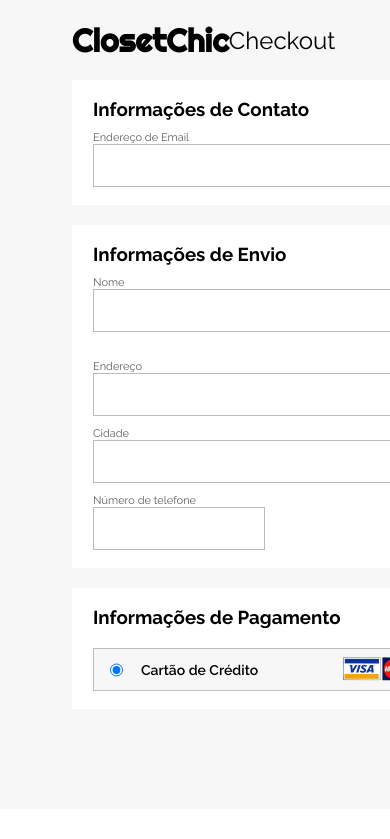
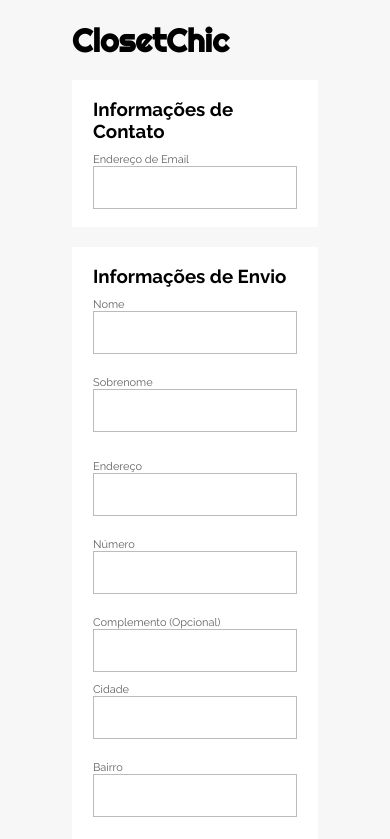
Before and after one commit to patrick-ddeus/closetchic-front, a React (Create React App) app: page /checkout in a window 390 px wide. Shown: the top 839 px of the page. Built offline with nearby package versions, Linux system fonts and the light colour scheme; no server answers; sample sign-in values are in the browser's storage.

Commit message:
implements responsive layout on checkout page

```diff
--- a/src/contexts/cartContext.js
+++ b/src/contexts/cartContext.js
@@ -17,6 +17,7 @@
       if (token) {
         if (cart && cart.length === 0) {
           const products = await closetChicApi.getCartProducts(token);
+          console.log(products)
           setCart(products);
         } else {
           closetChicApi.postCartProducts(cart, token);
--- a/src/pages/CartPage/index.jsx
+++ b/src/pages/CartPage/index.jsx
@@ -113,14 +113,14 @@
             <h1>Carrinho de compras</h1>
             <SectionBreak />
             <ContainerCart>
-            <table style={{width:"100%"}}>
+              <table style={{ width: "100%" }}>
                 <TableDescriptions>
                   <th colSpan={3}>Produto</th>
                   <th>Preço</th>
                   <th>Quantidade</th>
                   <th>Subtotal</th>
                 </TableDescriptions>
-            <tr style={{position:"sticky",top:"50px"}}><td colSpan={6} style={{width:"100%"}}><SectionBreak /></td></tr>
+                <tr style={{ position: "sticky", top: "50px" }}><td colSpan={6} style={{ width: "100%" }}><SectionBreak /></td></tr>
 
                 {cart && cart.length !== 0 ? cart.map((product, index) => (
                   <Product key={index}>
--- a/src/pages/CheckoutPage/CheckoutForm/index.jsx
+++ b/src/pages/CheckoutPage/CheckoutForm/index.jsx
@@ -5,6 +5,7 @@
     InputCheckout,
     PaymentInput,
     PaymentCards,
+    Container
 } from './styles';
 import payments from "../../../assets/payments.png";
 import pix from "../../../assets/pix.png";
@@ -20,7 +21,7 @@
     }
 ) => {
     return (
-        <div>
+        <Container>
             <Divisor>
                 <h3>Informações de Contato</h3>
                 <div>
@@ -174,7 +175,7 @@
                     </PaymentInput>
                 </PaymentCards>
             </Divisor>
-        </div>
+        </Container>
     );
 };
 
--- a/src/pages/CheckoutPage/CheckoutForm/styles.jsx
+++ b/src/pages/CheckoutPage/CheckoutForm/styles.jsx
@@ -1,4 +1,8 @@
 import styled from 'styled-components';
+
+export const Container = styled.div`
+  width:100%;
+`;
 
 export const ShippingGroup = styled.div`
   display:grid;
@@ -8,6 +12,11 @@
   input{
     width:100%;
   }
+
+  @media (max-width: 1200px) {
+    display:grid;
+    grid-template-columns: 1fr;
+    }
 `;
 
 export const InputCheckout = styled.input`
@@ -19,10 +28,14 @@
   ${({ isInvalid }) => isInvalid && `
     background-color: #F9DDD8;
   `}
+
+  @media (max-width: 1200px) {
+    width:100%;
+  }
 `;
 
 export const PaymentInput = styled.div`
-  width:386px;
+  width:100%;
   height:43px;
   background-color:#F7F7F7;
   display:flex;
@@ -48,12 +61,31 @@
     display:flex;
     gap:18px;
   }
+
+  @media (max-width: 1200px) {
+    width:100%;
+  }
+
+  @media screen and (max-width:900px){
+    max-width:100%;
+    width:100%;
+  }
 `;
 
 export const PaymentCards = styled.div`
   display:flex;
+  justify-content: center;
   gap:11px;
   margin-top:20px;
+
+  @media (max-width: 1200px) {
+    width:100%;
+
+  }
+
+  @media screen and (max-width:900px){
+    flex-wrap:wrap;
+  }
 `;
 
 export const Divisor = styled.div`
@@ -81,6 +113,15 @@
         width:100%;
         max-width:782px;
     }
+
+    @media (max-width: 1200px) {
+      display:grid;
+      grid-template-columns: 1fr;
+
+      input{
+        max-width:100%;
+      }
+    }
   }
 
   .city-group{
@@ -94,6 +135,12 @@
         width:100%;
       }
     }
+
+    @media (max-width: 1200px) {
+      display:grid;
+      grid-template-columns: 1fr;
+      max-width:100%;
+    }
   }
 
   .cell-group{
--- a/src/pages/CheckoutPage/styles.jsx
+++ b/src/pages/CheckoutPage/styles.jsx
@@ -11,9 +11,9 @@
 
 export const HeaderCheckout = styled.header`
   padding:20px 0 20px 72px;
-  width:50%;
+  width:100%;
   display:flex;
-  justify-content: space-between;
+  gap:200px;
   align-items:center;
 
   h1{
@@ -25,6 +25,10 @@
     font-family:"Raleway", sans-serif;
     font-weight:400;
   }
+
+  @media (max-width: 1300px) {
+
+  }
 `;
 
 export const GridContainer = styled.div`
@@ -32,12 +36,16 @@
   display:grid;
   grid-template-columns:2fr 1fr;
   gap:10px;
+
+  @media (max-width: 1300px) {
+    grid-template-columns:1fr;
+  }
 `;
 
 export const LeftColumn = styled.div`
     font-family:"Raleway", sans-serif;
     font-weight:400;
-
+    width:100%;
 `;
 
 export const RightColumn = styled.div`
@@ -45,6 +53,11 @@
   background-color:#fff;
   max-height:338px;
   font-family:"Raleway", sans-serif;
+  width:379px;
+
+  @media (max-width: 1300px) {
+    width:100%;
+  }
 `;
 
 export const RightColumnArea = styled.div`
@@ -99,6 +112,9 @@
   font-size:15px;
   margin-top:40px;
   cursor:pointer;
+
+  max-width:386px;
+  margin:0 auto;
 `;
 
 export const Blur = styled.div`
--- a/src/pages/OrdersPage/index.jsx
+++ b/src/pages/OrdersPage/index.jsx
@@ -1,14 +1,49 @@
-import React from 'react';
+import React, { useContext, useEffect, useState } from 'react';
 import Header from '../../components/Header';
+import { UserContext } from '../../contexts/userContext';
+import ClosetChicApi from '../../service/closetChic.api';
+import { Container, Table } from './styles';
+
 const OrdersPage = () => {
+    const [orders, setOrders] = useState([]);
+    const { token } = useContext(UserContext);
 
+    useEffect(() => {
+        async function fetchOrders() {
+            try {
+                const response = await ClosetChicApi.getOrders(token);
+                setOrders(response.orders);
+                console.log(response.orders);
+            } catch (error) {
+                console.error(error);
+            }
+        }
+        fetchOrders();
+    }, []);
     return (
-        <div>
+        <Container>
             <Header />
             <main>
                 <h2>Orders</h2>
+                <Table>
+                    <thead>
+                        <th>Date</th>
+                        <th>Status</th>
+                        <th>Total</th>
+                    </thead>
+                    <tbody>
+                        {orders?.map((order) => (
+                            <tr>
+                                <td>{order.paidAt}</td>
+                                <td>Completada</td>
+                                <td>{order.totalPrice} para {order.orderItems.length}</td>
+                            </tr>
+                        ))}
+
+                    </tbody>
+                </Table>
             </main>
-        </div>
+        </Container>
     );
 };
 
--- a/src/pages/OrdersPage/styles.jsx
+++ b/src/pages/OrdersPage/styles.jsx
@@ -1,5 +1,34 @@
 import styled from 'styled-components';
 
 export const Container = styled.div`
+  main{
+    padding-top:-30px;
+    padding:0 72px;
+  }
+`;
 
+export const Table = styled.table`
+    border-collapse: collapse;
+    width: 100%;
+    /* height: 400px; */
+    margin: auto;
+
+    td{
+        text-align: center;
+        padding: 8px;
+
+    }
+
+    th {
+        padding: 20px;
+        text-align: center;
+    }
+
+    tr{
+        border-top: 1px solid #ddd;
+        height: 160px;
+        &:first-child {
+            border: 0;
+        }
+    }
 `;
--- a/src/service/closetChic.api.js
+++ b/src/service/closetChic.api.js
@@ -87,6 +87,15 @@
     }
 };
 
+const getOrders = async (token) => {
+    try {
+        const response = await axiosInstance.get(`/orders`, createHeader(token));
+        return response.data;
+    } catch (error) {
+        return error.data;
+    }
+};
+
 const createHeader = (token) => {
     return {
         headers: {
@@ -104,5 +113,6 @@
     postCartProducts,
     authenticateUser,
     registerUser,
-    sendOrder
+    sendOrder,
+    getOrders
 };
```
Lines whose indentation alone changed are shown as unchanged.
